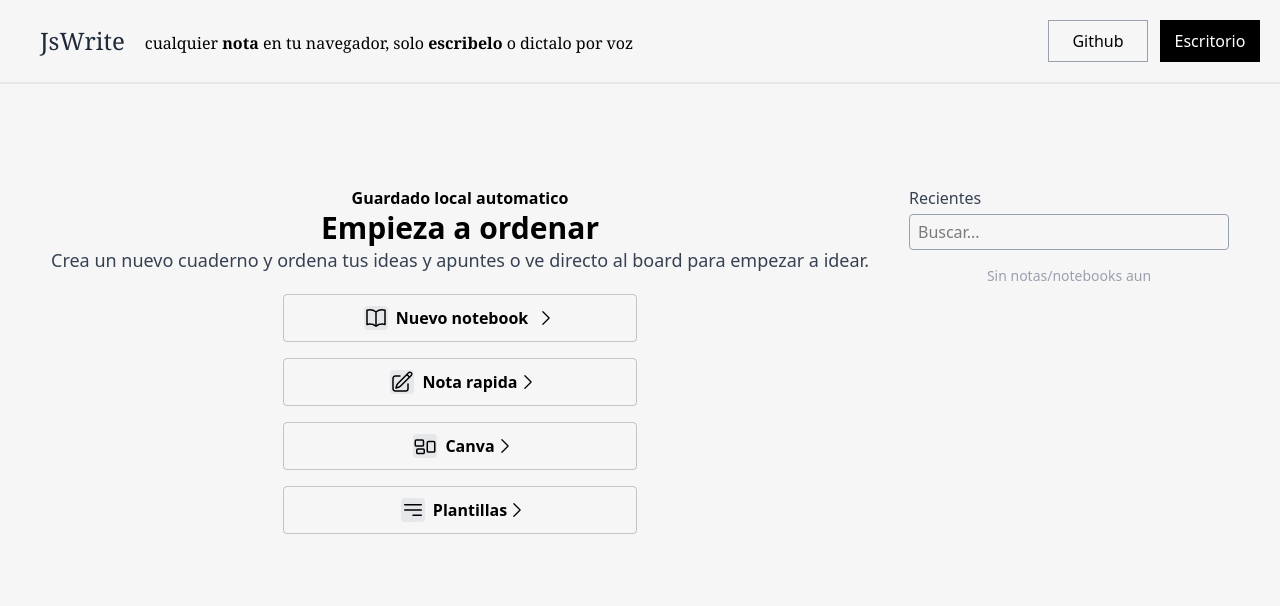
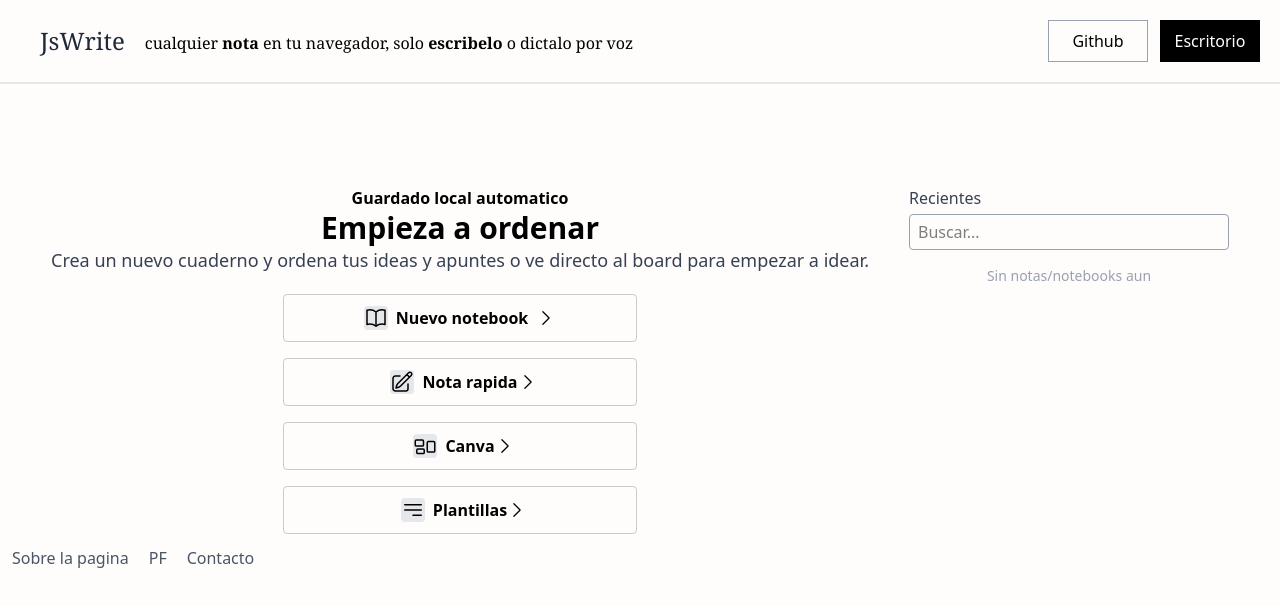
Before and after one commit to AngelosGD/jswrite, a Next.js app in the folder apps/web/: page / in a window 1280 px wide. Shown: the top 606 px of the page. Built offline with nearby package versions, Linux system fonts and the light colour scheme.

Commit message:
pagina creada: footer hecho, falta acomodarlo para que este al final de la pagina
despues:
ver como hacer lo de crear el notebook y asi, y ver lo del localstorage para empezar a guardar

```diff
--- /dev/null
+++ b/apps/web/app/components/Footer.tsx
@@ -0,0 +1,9 @@
+export default function Footer(){
+    return(
+        <footer className="flex  grow gap-5 p-3 text-gray-600 ">
+            <a href="#" className="transition duration-100 ease-in hover:text-gray-900">Sobre la pagina</a>
+            <a href="#" className="transition duration-100 ease-in hover:text-gray-900">PF</a>
+            <a href="#" className="transition duration-100 ease-in hover:text-gray-900">Contacto</a>
+        </footer>
+    )
+}
--- a/apps/web/app/components/heroOptions.tsx
+++ b/apps/web/app/components/heroOptions.tsx
@@ -44,7 +44,7 @@ export default function HeroOptions() {
                   className="size-5 transition-transform duration-300 ease group-hover:translate-x-1"
                 >
                   <path
-                    stroke-linecap="round"
+                    strokeLinecap="round"
                     stroke-linejoin="round"
                     d="m8.25 4.5 7.5 7.5-7.5 7.5"
                   />
@@ -62,7 +62,7 @@ export default function HeroOptions() {
                 className="size-6 bg-gray-200 rounded m-2"
               >
                 <path
-                  stroke-linecap="round"
+                  strokeLinecap="round"
                   stroke-linejoin="round"
                   d="m16.862 4.487 1.687-1.688a1.875 1.875 0 1 1 2.652 2.652L10.582 16.07a4.5 4.5 0 0 1-1.897 1.13L6 18l.8-2.685a4.5 4.5 0 0 1 1.13-1.897l8.932-8.931Zm0 0L19.5 7.125M18 14v4.75A2.25 2.25 0 0 1 15.75 21H5.25A2.25 2.25 0 0 1 3 18.75V8.25A2.25 2.25 0 0 1 5.25 6H10"
                 />
--- a/apps/web/app/globals.css
+++ b/apps/web/app/globals.css
@@ -1,5 +1,5 @@
 @import "tailwindcss";
 
 body{
-  background: #f6f6f6;
+  background: #fffcfc;
 }
--- a/apps/web/app/page.tsx
+++ b/apps/web/app/page.tsx
@@ -1,12 +1,14 @@
 'use client'
 import Nav from "./components/nav"
 import Hero from "./components/heroOptions"
+import Footer from "./components/Footer"
 
 export default function Home() {
   return(
     <div>
       <Nav/>
       <Hero/>
+      <Footer/>
     </div>
   )
 }
```
Also changed, not shown: apps/web/app/components/nav.tsx (line endings or trailing spaces), 1 other file (tests, documents, lock files or other folders).
